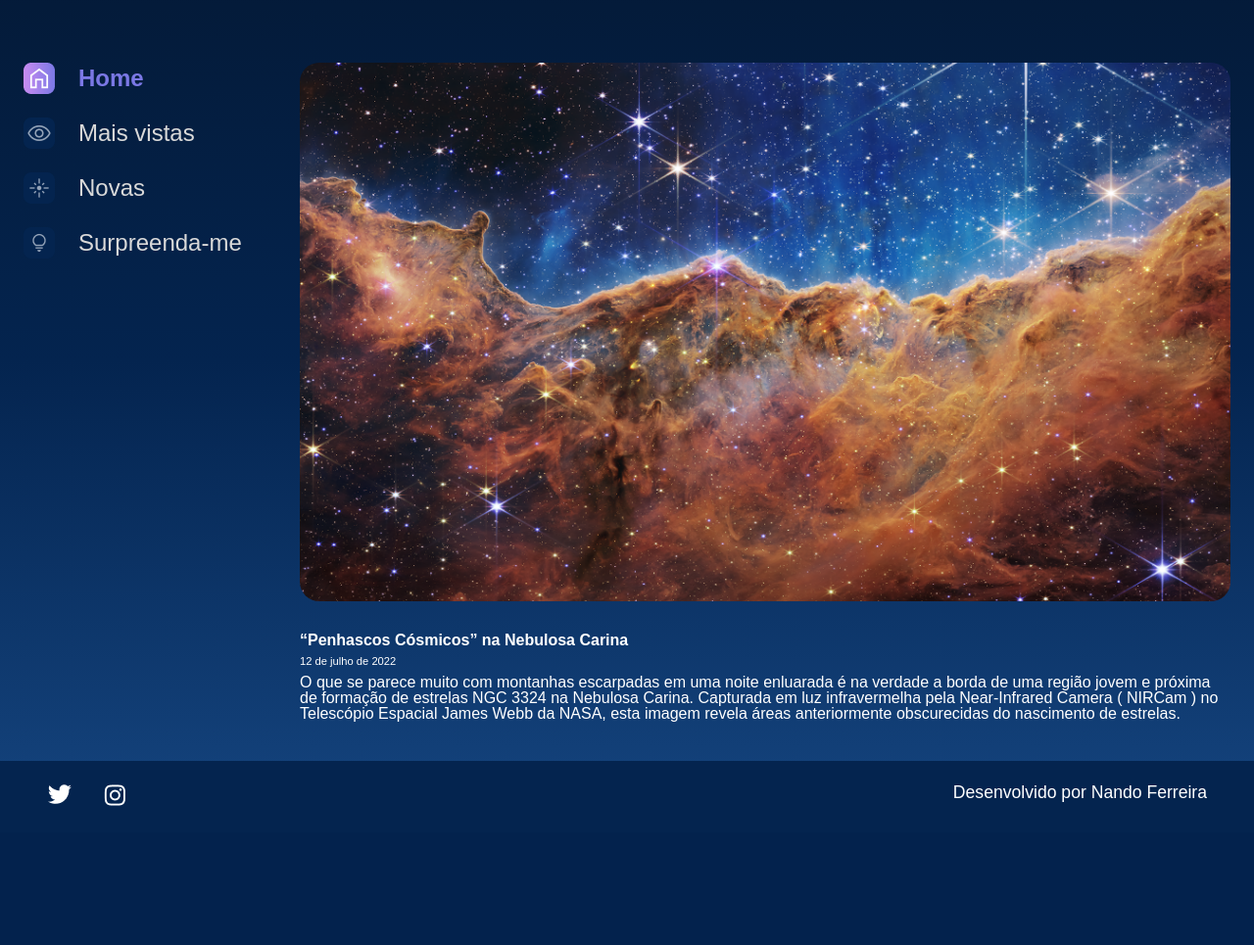
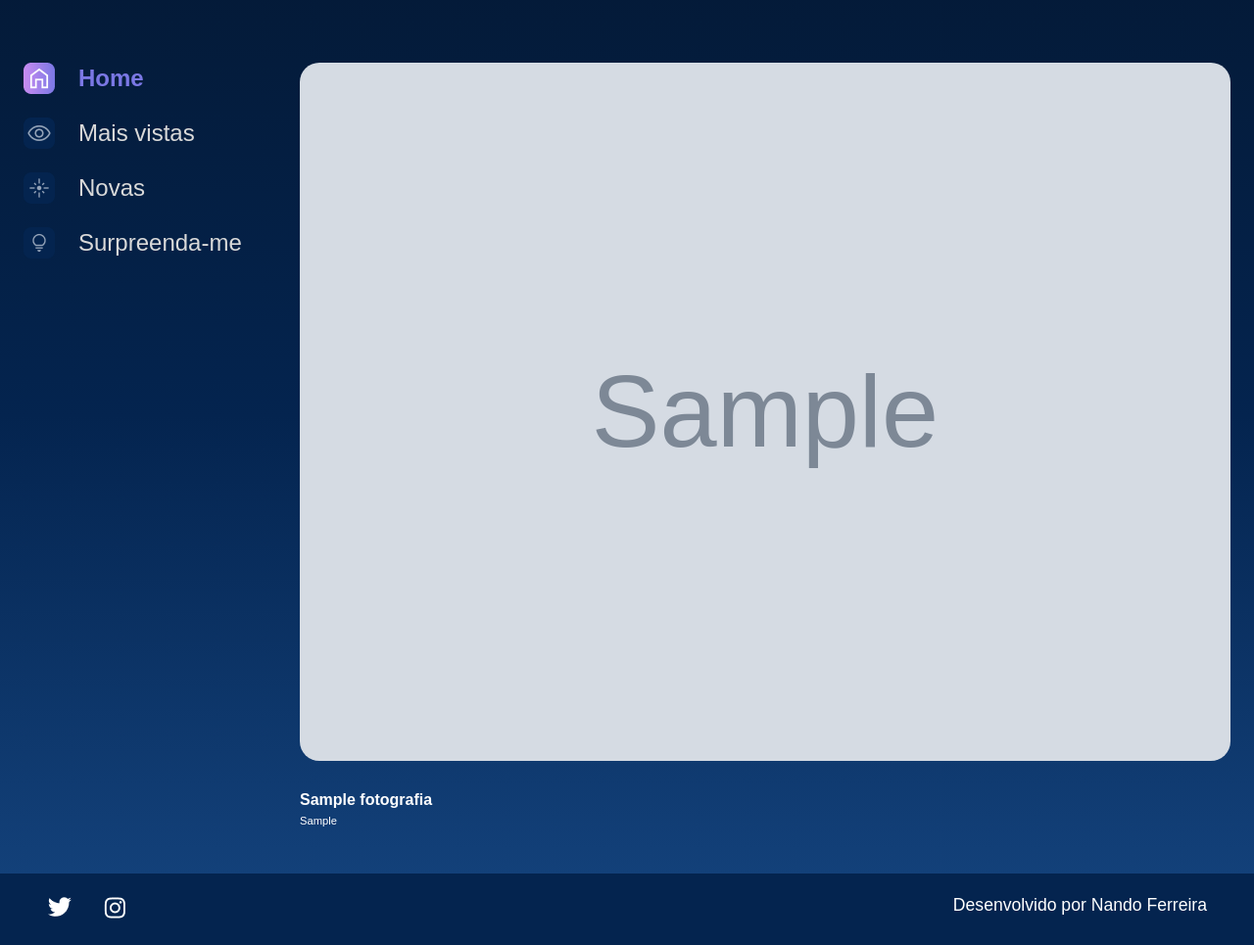
Before and after one commit to eanicomaco/projeto-django, a Django app: template templates/galeria/imagem.html in a window 1280 px wide. Shown: the part 114-1079 px from the top of the page at 98% size. Before the commit the page ends 937 px from the top, so only its background shows below. Run offline with Django 5.2, Linux system fonts and the light colour scheme; the template is opened without the code that fills it: values that come from a table or form of the project are taken from there, others are empty; tables that the repository leaves empty hold one stand-in row (values such as "Sample post"); grey boxes marked "Sample" are stand-in pictures.

Commit message:
inclui rota de abertura de fotografia

```diff
--- a/templates/galeria/imagem.html
+++ b/templates/galeria/imagem.html
@@ -8,12 +8,12 @@
             <section class="conteudo">
                 <section class="imagem">
                     <div class="imagem__conteudo">
-                        <img class="imagem__imagem" src="{% static '/assets/imagens/galeria/carina-nebula.png' %}">
+                        <img class="imagem__imagem" src="{% static '/assets/imagens/galeria/' %}{{ fotografia.foto }}">
                         <div class="imagem__info">
                             <div class="imagem__texto">
-                                <p class="imagem__titulo">“Penhascos Cósmicos” na Nebulosa Carina</p>
-                                <p class="imagem__descricao">12 de julho de 2022</p>
-                                <p class="imagem__texto">O que se parece muito com montanhas escarpadas em uma noite enluarada é na verdade a borda de uma região jovem e próxima de formação de estrelas NGC 3324 na Nebulosa Carina. Capturada em luz infravermelha pela Near-Infrared Camera ( NIRCam ) no Telescópio Espacial James Webb da NASA, esta imagem revela áreas anteriormente obscurecidas do nascimento de estrelas.</p>
+                                <p class="imagem__titulo">{{ fotografia.nome }}</p>
+                                <p class="imagem__descricao">{{ fotografia.legenda }}</p>
+                                <p class="imagem__texto"></p>
                             </div>
                         </div>
                     </div>
```
Also changed, not shown: galeria/views.py (+4 -3 lines).
